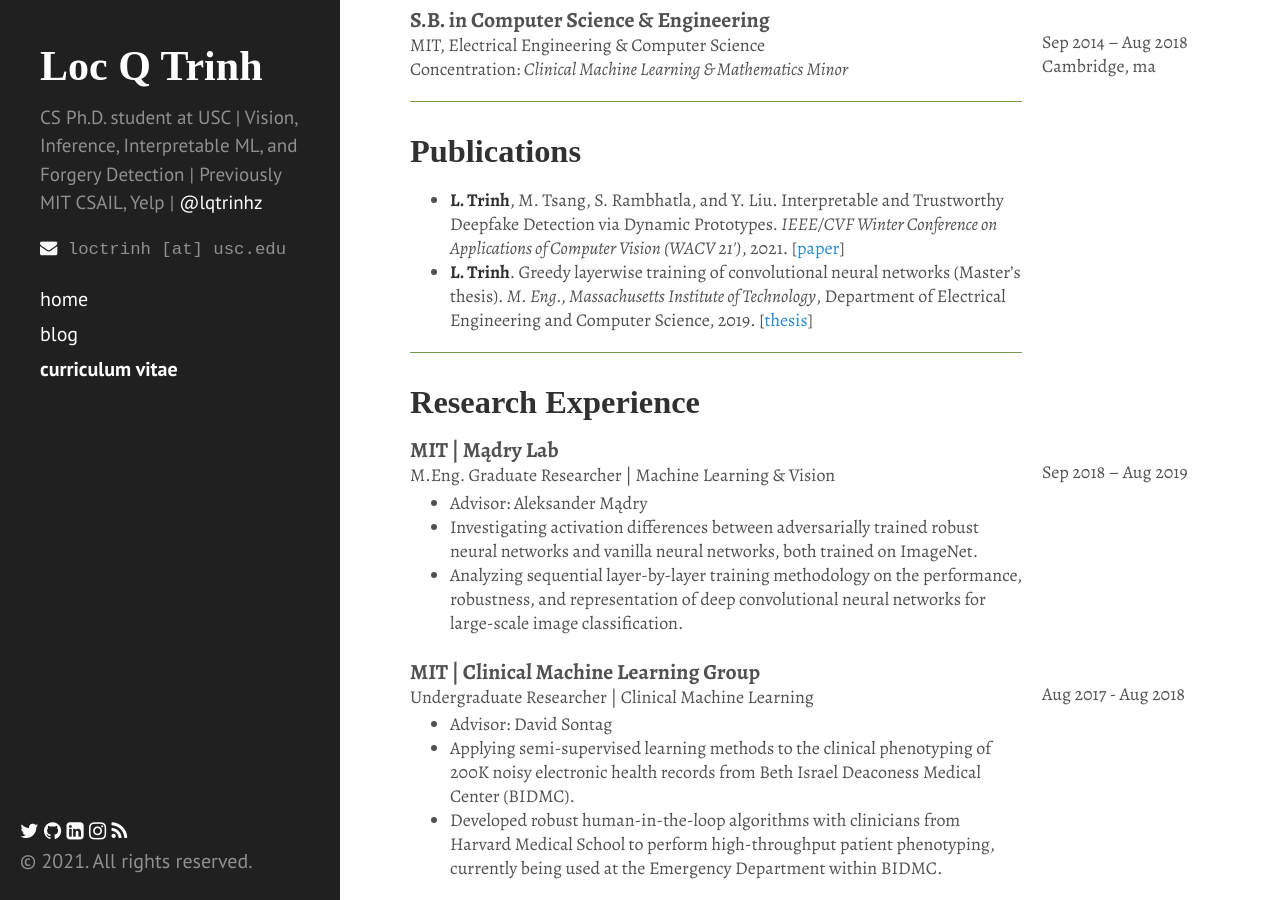
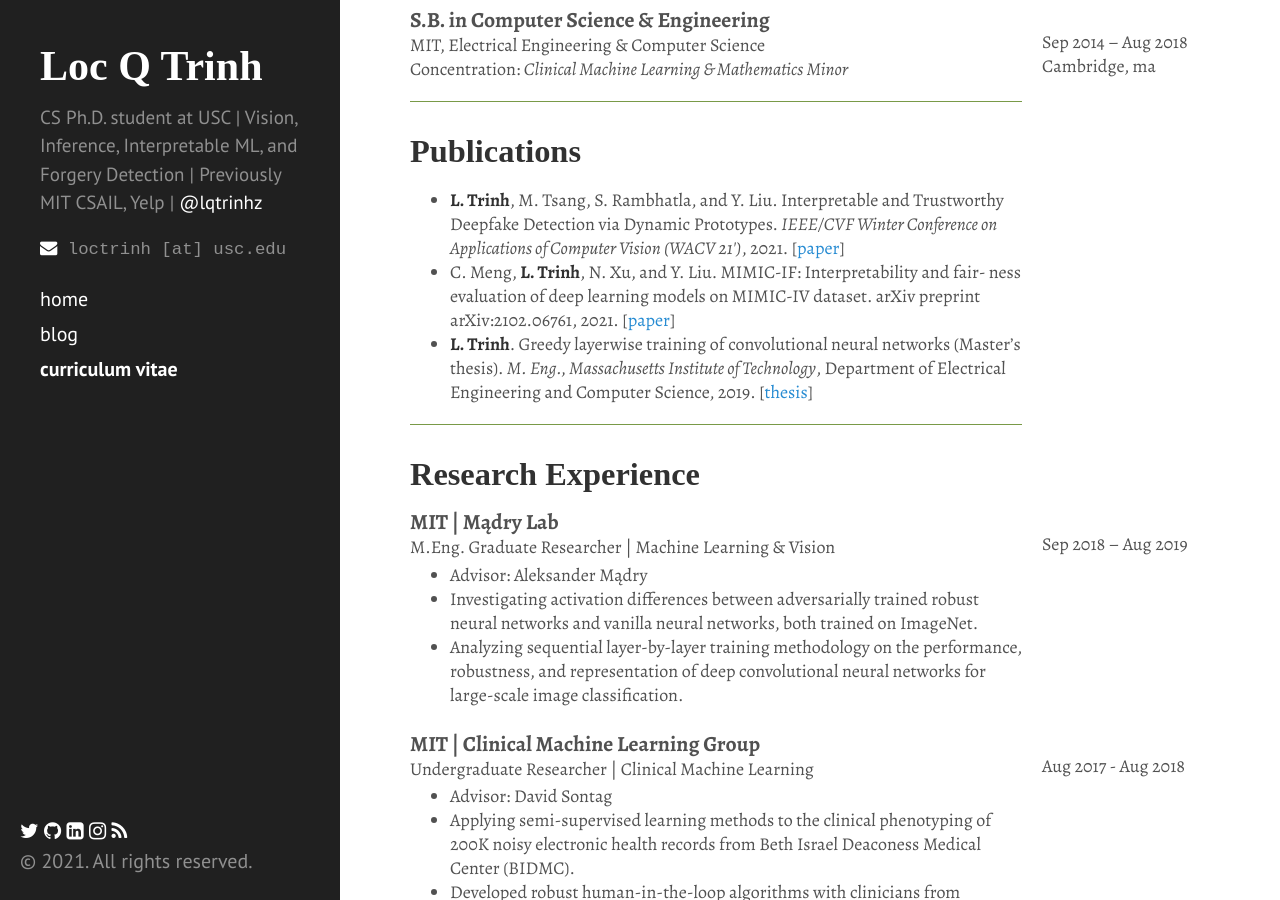
Before and after one commit to loc-trinh/loc-trinh.github.io, a Jekyll site: the page built from curriculum_vitae/index.html, in a window 1280 px wide and 900 px high, scrolled down 383 px. Built offline with Jekyll 4.4.1, drawn with Linux system fonts in a browser that asks for light colours; some web fonts are replaced.

Commit message:
update ref

```diff
--- a/curriculum_vitae/index.html
+++ b/curriculum_vitae/index.html
@@ -35,6 +35,7 @@
         <h2 id="publications">Publications</h2>
         <ul>
             <li><strong>L. Trinh</strong>, M. Tsang, S. Rambhatla, and Y. Liu. Interpretable and Trustworthy Deepfake Detection via Dynamic Prototypes. <em>IEEE/CVF Winter Conference on Applications of Computer Vision (WACV 21')</em>, 2021. [<a href="https://openaccess.thecvf.com/content/WACV2021/papers/Trinh_Interpretable_and_Trustworthy_Deepfake_Detection_via_Dynamic_Prototypes_WACV_2021_paper.pdf">paper</a>]</li>
+            <li>C. Meng, <strong>L. Trinh</strong>, N. Xu, and Y. Liu. MIMIC-IF: Interpretability and fair- ness evaluation of deep learning models on MIMIC-IV dataset. arXiv preprint arXiv:2102.06761, 2021. [<a href="https://arxiv.org/abs/2102.06761">paper</a>]</li>
             <li><strong>L. Trinh</strong>. Greedy layerwise training of convolutional neural networks (Master’s
             thesis). <em>M. Eng., Massachusetts Institute of Technology</em>, Department of Electrical Engineering and Computer Science, 2019. [<a href="https://dspace.mit.edu/handle/1721.1/123128">thesis</a>]</li>
         </ul>
```
